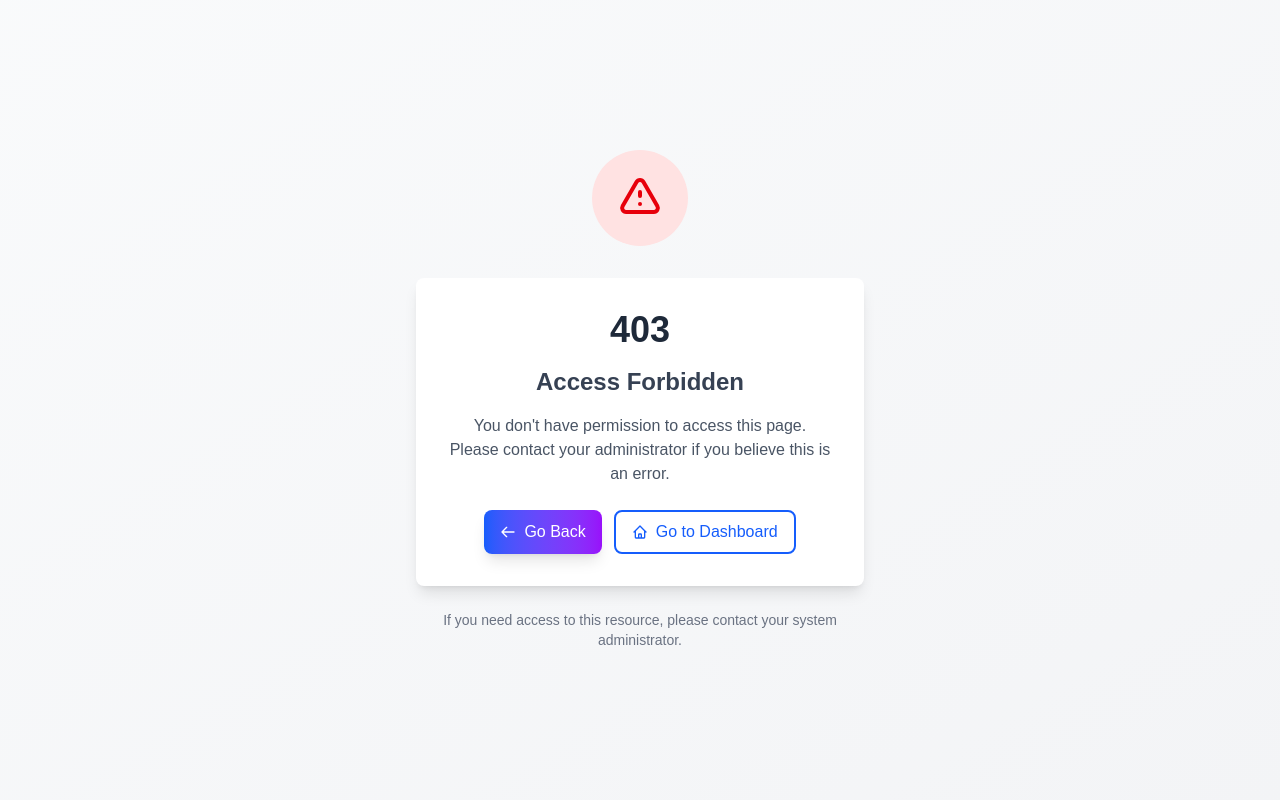
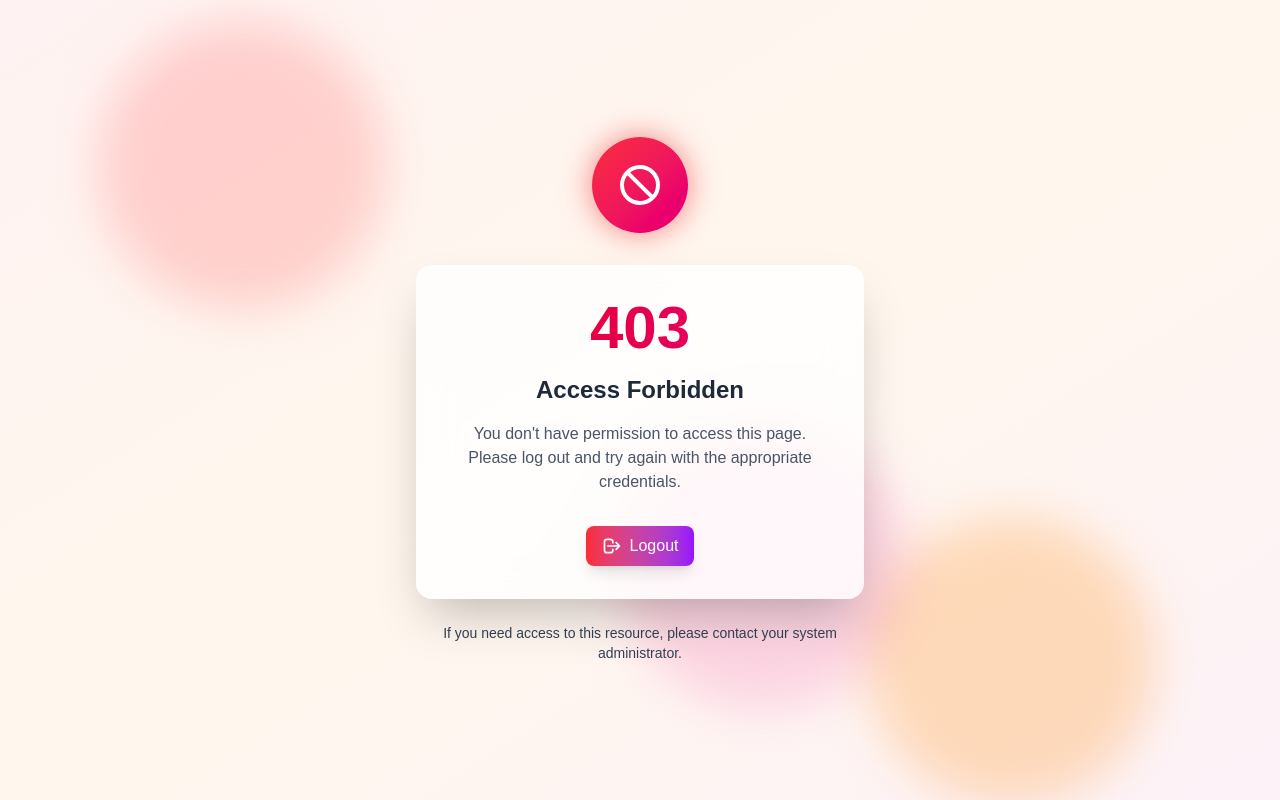
Before and after one commit to Dev-NETI/CALLING_CARD_FRONTEND, a Next.js app: page /forbidden in a window 1280 px wide. Built offline with nearby package versions, Linux system fonts and the light colour scheme.

Commit message:
modifed forbidden page

```diff
--- a/src/app/forbidden/page.tsx
+++ b/src/app/forbidden/page.tsx
@@ -1,53 +1,161 @@
 "use client";
 
-import { useRouter } from "next/navigation";
+import { motion } from "framer-motion";
+import { useAuth } from "@/app/context/AuthContext";
 import Button from "@/components/ui/Button";
 
 export default function ForbiddenPage() {
-  const router = useRouter();
+  const { logout } = useAuth();
+
+  const handleLogout = async () => {
+    await logout();
+  };
 
   return (
-    <div className="min-h-screen flex items-center justify-center bg-gradient-to-br from-gray-50 to-gray-100 px-4">
-      <div className="max-w-md w-full text-center">
-        {/* Forbidden Icon */}
-        <div className="mb-8">
-          <div className="mx-auto w-24 h-24 bg-red-100 rounded-full flex items-center justify-center">
-            <svg
-              className="w-12 h-12 text-red-600"
+    <div className="min-h-screen flex items-center justify-center bg-gradient-to-br from-red-50 via-orange-50 to-pink-50 px-4 overflow-hidden relative">
+      {/* Animated background circles */}
+      <motion.div
+        className="absolute top-20 left-10 w-72 h-72 bg-red-200 rounded-full mix-blend-multiply filter blur-xl opacity-70"
+        animate={{
+          x: [0, 100, 0],
+          y: [0, -100, 0],
+        }}
+        transition={{
+          duration: 20,
+          repeat: Infinity,
+          ease: "easeInOut",
+        }}
+      />
+      <motion.div
+        className="absolute bottom-20 right-10 w-72 h-72 bg-orange-200 rounded-full mix-blend-multiply filter blur-xl opacity-70"
+        animate={{
+          x: [0, -100, 0],
+          y: [0, 100, 0],
+        }}
+        transition={{
+          duration: 15,
+          repeat: Infinity,
+          ease: "easeInOut",
+        }}
+      />
+      <motion.div
+        className="absolute top-1/2 left-1/2 w-72 h-72 bg-pink-200 rounded-full mix-blend-multiply filter blur-xl opacity-70"
+        animate={{
+          x: [-100, 100, -100],
+          y: [100, -100, 100],
+        }}
+        transition={{
+          duration: 25,
+          repeat: Infinity,
+          ease: "easeInOut",
+        }}
+      />
+
+      <div className="max-w-md w-full text-center relative z-10">
+        {/* Animated Forbidden Icon */}
+        <motion.div
+          className="mb-8"
+          initial={{ scale: 0, rotate: -180 }}
+          animate={{ scale: 1, rotate: 0 }}
+          transition={{
+            type: "spring",
+            stiffness: 260,
+            damping: 20,
+            delay: 0.1,
+          }}
+        >
+          <motion.div
+            className="mx-auto w-24 h-24 bg-linear-to-br from-red-500 to-pink-600 rounded-full flex items-center justify-center shadow-2xl"
+            animate={{
+              boxShadow: [
+                "0 0 20px rgba(239, 68, 68, 0.5)",
+                "0 0 40px rgba(239, 68, 68, 0.8)",
+                "0 0 20px rgba(239, 68, 68, 0.5)",
+              ],
+            }}
+            transition={{
+              duration: 2,
+              repeat: Infinity,
+              ease: "easeInOut",
+            }}
+          >
+            <motion.svg
+              className="w-12 h-12 text-white"
               fill="none"
               stroke="currentColor"
               viewBox="0 0 24 24"
+              animate={{
+                rotate: [0, 5, -5, 0],
+              }}
+              transition={{
+                duration: 0.5,
+                repeat: Infinity,
+                repeatDelay: 2,
+              }}
             >
               <path
                 strokeLinecap="round"
                 strokeLinejoin="round"
                 strokeWidth={2}
-                d="M12 9v2m0 4h.01m-6.938 4h13.856c1.54 0 2.502-1.667 1.732-3L13.732 4c-.77-1.333-2.694-1.333-3.464 0L3.34 16c-.77 1.333.192 3 1.732 3z"
+                d="M18.364 18.364A9 9 0 005.636 5.636m12.728 12.728A9 9 0 015.636 5.636m12.728 12.728L5.636 5.636"
               />
-            </svg>
-          </div>
-        </div>
+            </motion.svg>
+          </motion.div>
+        </motion.div>
 
-        {/* Error Message */}
-        <div className="bg-white rounded-lg shadow-lg p-8 mb-6">
-          <h1 className="text-4xl font-bold text-gray-800 mb-4">403</h1>
-          <h2 className="text-2xl font-semibold text-gray-700 mb-4">
+        {/* Animated Error Message */}
+        <motion.div
+          className="bg-white/80 backdrop-blur-lg rounded-2xl shadow-2xl p-8 mb-6 border border-white/20"
+          initial={{ opacity: 0, y: 50 }}
+          animate={{ opacity: 1, y: 0 }}
+          transition={{
+            type: "spring",
+            stiffness: 100,
+            damping: 15,
+            delay: 0.3,
+          }}
+        >
+          <motion.h1
+            className="text-6xl font-bold bg-linear-to-r from-red-600 to-pink-600 bg-clip-text text-transparent mb-4"
+            initial={{ opacity: 0, scale: 0.5 }}
+            animate={{ opacity: 1, scale: 1 }}
+            transition={{ delay: 0.5, duration: 0.5 }}
+          >
+            403
+          </motion.h1>
+          <motion.h2
+            className="text-2xl font-semibold text-gray-800 mb-4"
+            initial={{ opacity: 0 }}
+            animate={{ opacity: 1 }}
+            transition={{ delay: 0.7 }}
+          >
             Access Forbidden
-          </h2>
-          <p className="text-gray-600 mb-6">
-            You don't have permission to access this page. Please contact your
-            administrator if you believe this is an error.
-          </p>
+          </motion.h2>
+          <motion.p
+            className="text-gray-600 mb-8"
+            initial={{ opacity: 0 }}
+            animate={{ opacity: 1 }}
+            transition={{ delay: 0.9 }}
+          >
+            You don't have permission to access this page. Please log out and
+            try again with the appropriate credentials.
+          </motion.p>
 
-          {/* Action Buttons */}
-          <div className="flex flex-col sm:flex-row gap-3 justify-center">
+          {/* Logout Button */}
+          <motion.div
+            initial={{ opacity: 0, y: 20 }}
+            animate={{ opacity: 1, y: 0 }}
+            transition={{ delay: 1.1 }}
+            whileHover={{ scale: 1.05 }}
+            whileTap={{ scale: 0.95 }}
+          >
             <Button
               variant="primary"
-              onClick={() => router.back()}
-              className="flex items-center justify-center gap-2"
+              onClick={handleLogout}
+              className="flex items-center justify-center gap-2 w-full sm:w-auto mx-auto bg-linear-to-r from-red-500 to-pink-600 hover:from-red-600 hover:to-pink-700"
             >
               <svg
-                className="w-4 h-4"
+                className="w-5 h-5"
                 fill="none"
                 stroke="currentColor"
                 viewBox="0 0 24 24"
@@ -56,39 +164,24 @@ export default function ForbiddenPage() {
                   strokeLinecap="round"
                   strokeLinejoin="round"
                   strokeWidth={2}
-                  d="M10 19l-7-7m0 0l7-7m-7 7h18"
+                  d="M17 16l4-4m0 0l-4-4m4 4H7m6 4v1a3 3 0 01-3 3H6a3 3 0 01-3-3V7a3 3 0 013-3h4a3 3 0 013 3v1"
                 />
               </svg>
-              Go Back
+              Logout
             </Button>
-            <Button
-              variant="outline"
-              onClick={() => router.push("/dashboard")}
-              className="flex items-center justify-center gap-2"
-            >
-              <svg
-                className="w-4 h-4"
-                fill="none"
-                stroke="currentColor"
-                viewBox="0 0 24 24"
-              >
-                <path
-                  strokeLinecap="round"
-                  strokeLinejoin="round"
-                  strokeWidth={2}
-                  d="M3 12l2-2m0 0l7-7 7 7M5 10v10a1 1 0 001 1h3m10-11l2 2m-2-2v10a1 1 0 01-1 1h-3m-6 0a1 1 0 001-1v-4a1 1 0 011-1h2a1 1 0 011 1v4a1 1 0 001 1m-6 0h6"
-                />
-              </svg>
-              Go to Dashboard
-            </Button>
-          </div>
-        </div>
+          </motion.div>
+        </motion.div>
 
-        {/* Additional Info */}
-        <p className="text-sm text-gray-500">
+        {/* Animated Additional Info */}
+        <motion.p
+          className="text-sm text-gray-700 font-medium"
+          initial={{ opacity: 0 }}
+          animate={{ opacity: 1 }}
+          transition={{ delay: 1.3 }}
+        >
           If you need access to this resource, please contact your system
           administrator.
-        </p>
+        </motion.p>
       </div>
     </div>
   );
```
